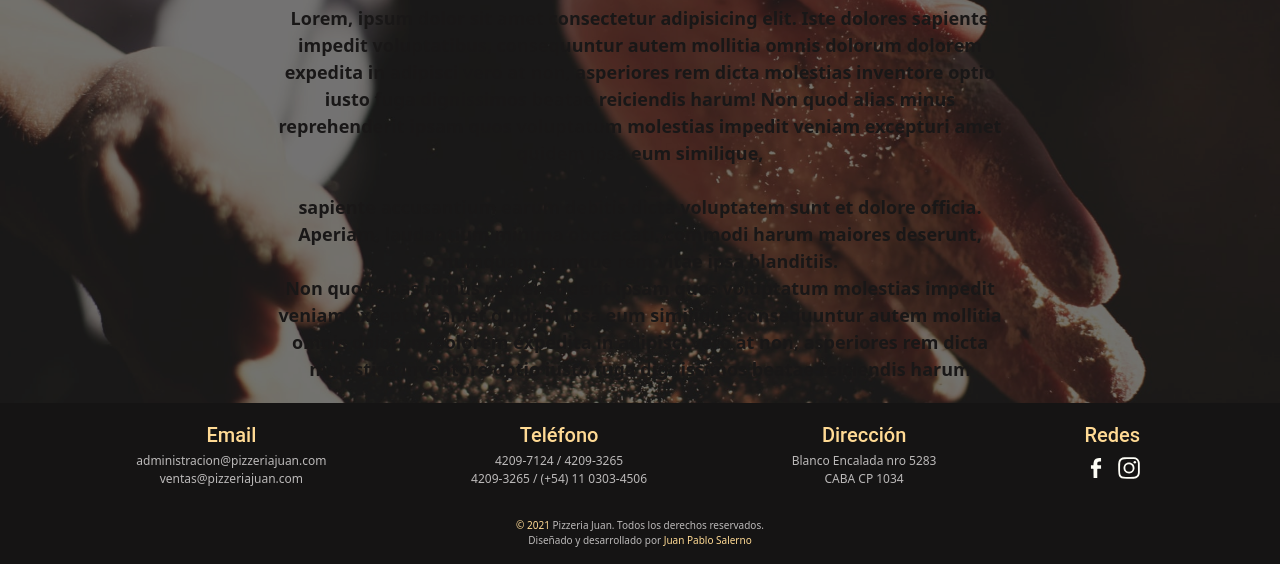
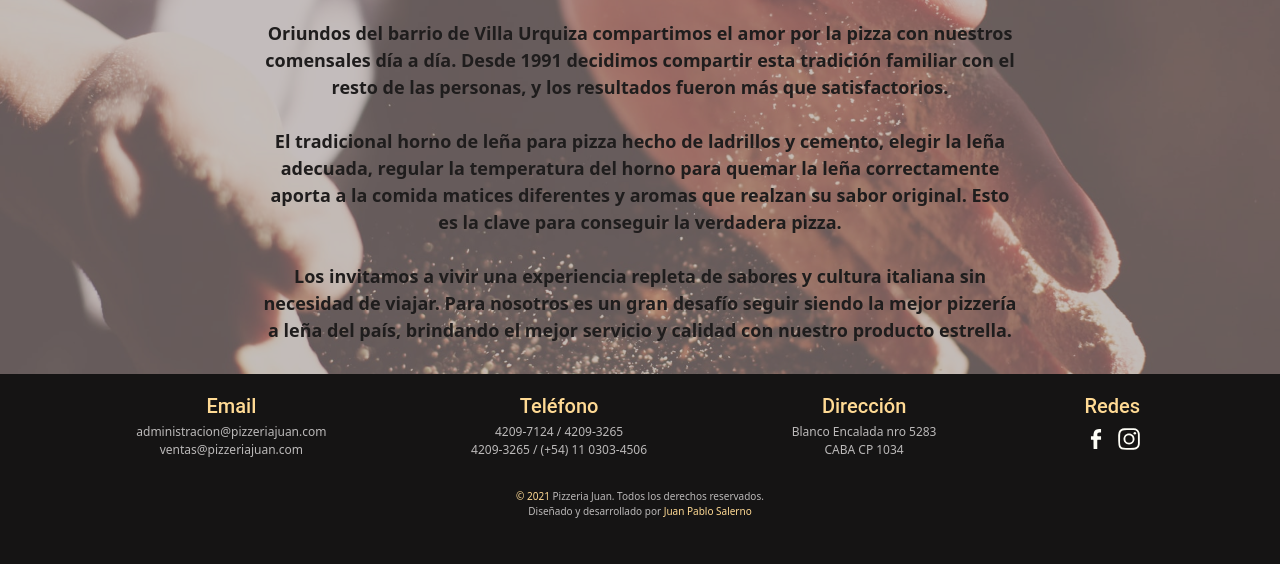
Before and after one commit to Juan201091/Juan201091.github.io, a plain HTML site: page nosotros/index.html in a window 1280 px wide. Shown: the part 236-800 px from the top of the page. Drawn offline with nearby package versions, Linux system fonts and the light colour scheme.

Commit message:
modificaciones en texto nosotros iyopacidad de imagen

```diff
--- a/nosotros/index.html
+++ b/nosotros/index.html
@@ -62,30 +62,27 @@
       </div>
     </header>
     <section class="seccion-nosotros">
-      <div class="prueba">
       <h1 class="titulo-nosotros">
         Desde 1991 creamos la mejor pizza a leña del país
       </h1>
       <div class="contenedor-descripcion-nosotros">
         <p>
-            Lorem, ipsum dolor sit amet consectetur adipisicing elit. Iste
-            dolores sapiente impedit voluptatibus, consequuntur autem mollitia
-            omnis dolorum dolorem expedita in adipisci vero at non, asperiores
-            rem dicta molestias inventore optio iusto fuga dignissimos beatae
-            reiciendis harum! Non quod alias minus reprehenderit ipsam quos
-            voluptatum molestias impedit veniam excepturi amet quidem ipsa eum
-            similique,
-            <br /><br />
-            sapiente accusantium earum debitis dicta voluptatem sunt et dolore
-            officia. Aperiam, laudantium minima obcaecati, commodi harum maiores
-            deserunt, numquam cumque rem vitae ipsa blanditiis. <br />
-            Non quod alias minus reprehenderit ipsam quos voluptatum molestias
-            impedit veniam excepturi amet quidem ipsa eum similique consequuntur
-            autem mollitia omnis dolorum dolorem expedita in adipisci vero at
-            non, asperiores rem dicta molestias inventore optio iusto fuga
-            dignissimos beatae reiciendis harum
+          Oriundos del barrio de Villa Urquiza compartimos el amor por la pizza
+          con nuestros comensales día a día. Desde 1991 decidimos compartir esta
+          tradición familiar con el resto de las personas, y los resultados
+          fueron más que satisfactorios. <br />
+          <br />
+          El tradicional horno de leña para pizza hecho de ladrillos y cemento,
+          elegir la leña adecuada, regular la temperatura del horno para quemar
+          la leña correctamente aporta a la comida matices diferentes y aromas
+          que realzan su sabor original. Esto es la clave para conseguir la
+          verdadera pizza. <br />
+          <br />
+          Los invitamos a vivir una experiencia repleta de sabores y cultura
+          italiana sin necesidad de viajar. Para nosotros es un gran desafío
+          seguir siendo la mejor pizzería a leña del país, brindando el mejor
+          servicio y calidad con nuestro producto estrella.
         </p>
-        </div>
       </div>
     </section>
     <footer class="pie-pagina">
--- a/scss/_nosotros.scss
+++ b/scss/_nosotros.scss
@@ -9,20 +9,14 @@ $alto: 200px;
   background-size: cover;
   background-position: center;
   background-repeat: no-repeat;
+  background-color: #958b8b;
+  background-blend-mode: soft-light;
   display: flex;
   flex-direction: column;
   align-items: center;
   flex-wrap: wrap;
-  background-color: rgb(255, 218, 148);
   margin: 0 auto;
   max-width: 100%;
-  opacity: 40%;
-  .prueba {
-    background-color: transparent;
-
-    .prueba::before {
-      opacity: 100%;
-    }
 
   .titulo-nosotros {
     text-align: center;
@@ -44,13 +38,12 @@ $alto: 200px;
     margin: 10px auto;
 
     p {
+      text-align: center;
       font-size: 18px;
       font-weight: bold;
       padding: 10px 20px;
       color: #1f1d1d;
-        text-align: center;
       margin: 10px 50px;
     }
   }
 }
-}
--- a/scss/_promos.scss
+++ b/scss/_promos.scss
@@ -50,15 +50,5 @@
       background-color: #330000;
       color: rgb(255, 218, 148);
     }
-
-    .boton--rojo {
-      background-color: rgb(243, 0, 0);
-    }
-    .boton--verde {
-      background-color: green;
-    }
-    .boton--azul {
-      background-color: royalblue;
-    }
   }
 }
```
Also changed, not shown: css/style.css, fotos/fuego-moving-1.png (deleted), fotos/fuego-moving-2.png (deleted), fotos/fuego-moving-3.png (deleted), fotos/hornobarro.jpg (deleted), fotos/mapa.JPG (deleted), 1 other file. Lines whose indentation alone changed are shown as unchanged.
